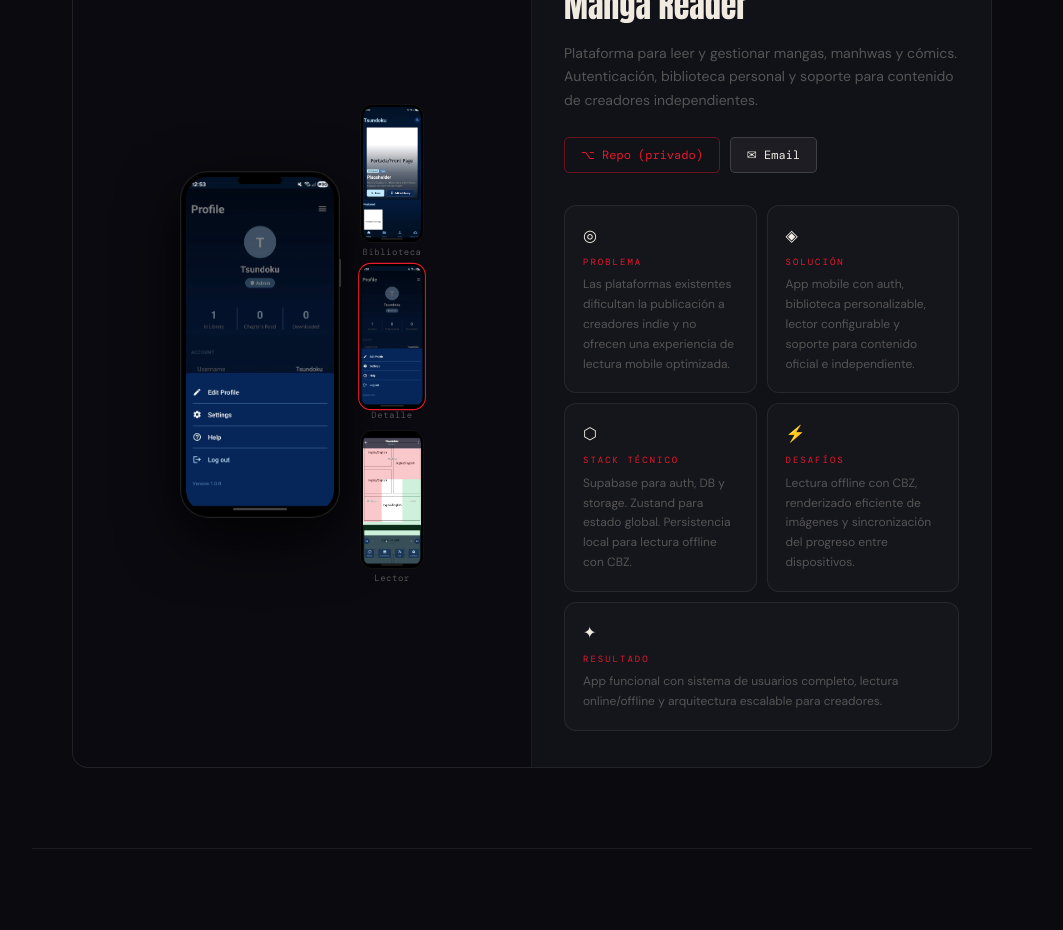
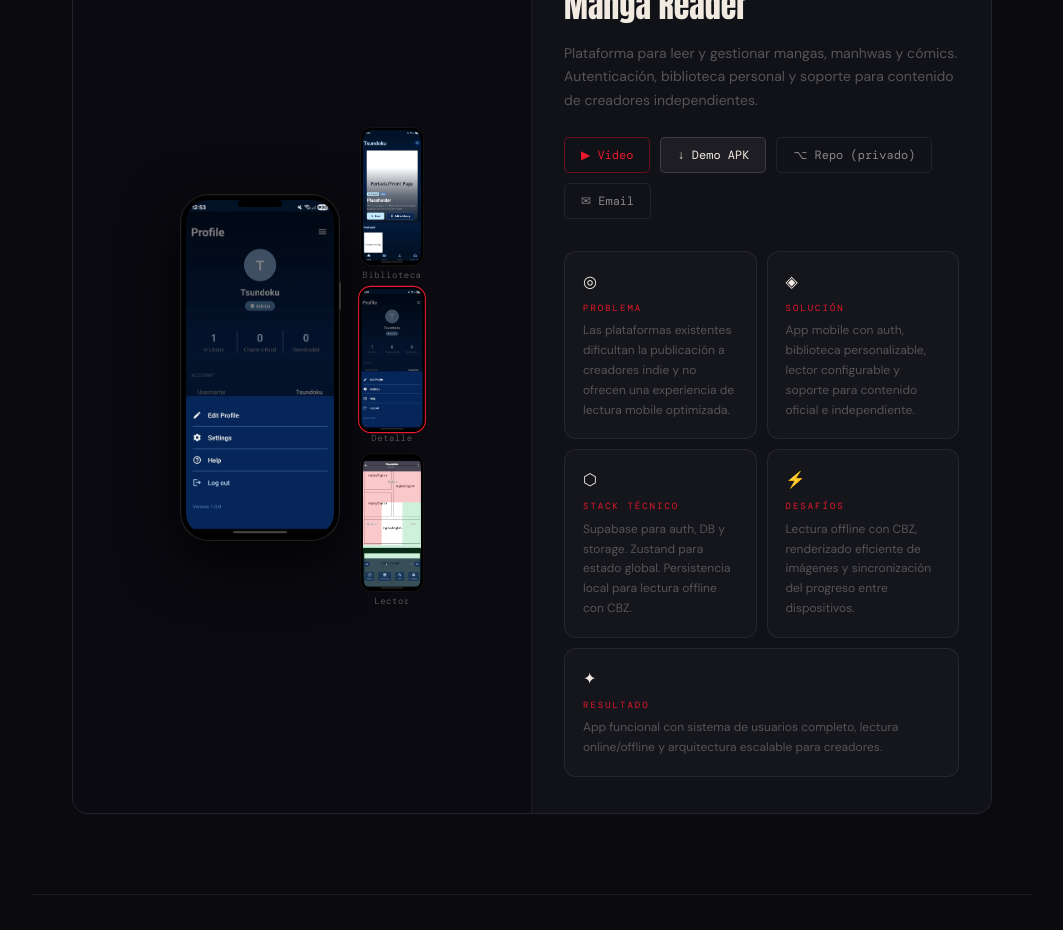
Before and after one commit to Reiraku73/Portfolio, a Next.js app: page / in a window 1280 px wide. Shown: the part 1020-1950 px from the top of the page, without its empty margins (108-1171 px from the left). Built offline with nearby package versions, Linux system fonts and the light colour scheme.

Commit message:
Se agregaron los link al release y a el video

```diff
--- a/app/page.tsx
+++ b/app/page.tsx
@@ -530,15 +530,15 @@ export default function Home() {
 
                   <div style={{ display: 'flex', gap: 10, flexWrap: 'wrap', marginBottom: 32 }}>
                     {[
-                      // { label: '▶ Video', href: 'https://youtube.com/TU_VIDEO_ID' },
-                      // { label: '↓ Demo APK', href: '/downloads/app.apk' },
+                      { label: '▶ Video', href: 'https://youtu.be/MQcM05u0m4A' },
+                      { label: '↓ Demo APK', href: 'https://github.com/Reiraku73/Tsundoku-app/releases' },
                       { label: '⌥ Repo (privado)', href: 'mailto:mateo.orodaz4@gmail.com?subject=Solicitud código Manga Reader' },
                       { label: '✉ Email', href: 'mailto:mateo.orodaz4@gmail.com' },
                     ].map((btn, i) => (
                       <a key={btn.label} href={btn.href}
                         target={btn.href.startsWith('mailto') ? undefined : '_blank'}
                         rel="noreferrer"
-                        download={btn.label.includes('APK') ? true : undefined}
+                        download={undefined}
                         style={{
                           fontSize: 12, padding: '8px 16px', borderRadius: 5,
                           border: `1px solid ${i === 0 ? 'rgba(232,25,44,0.4)' : i === 1 ? 'rgba(255,255,255,0.15)' : 'rgba(255,255,255,0.07)'}`,
```
